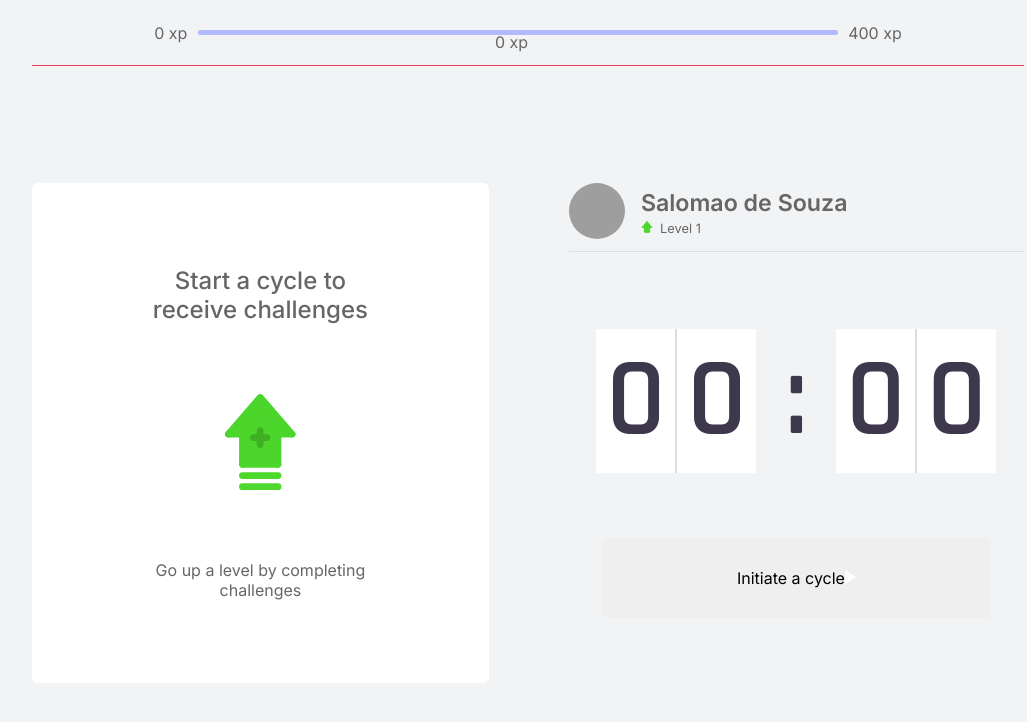
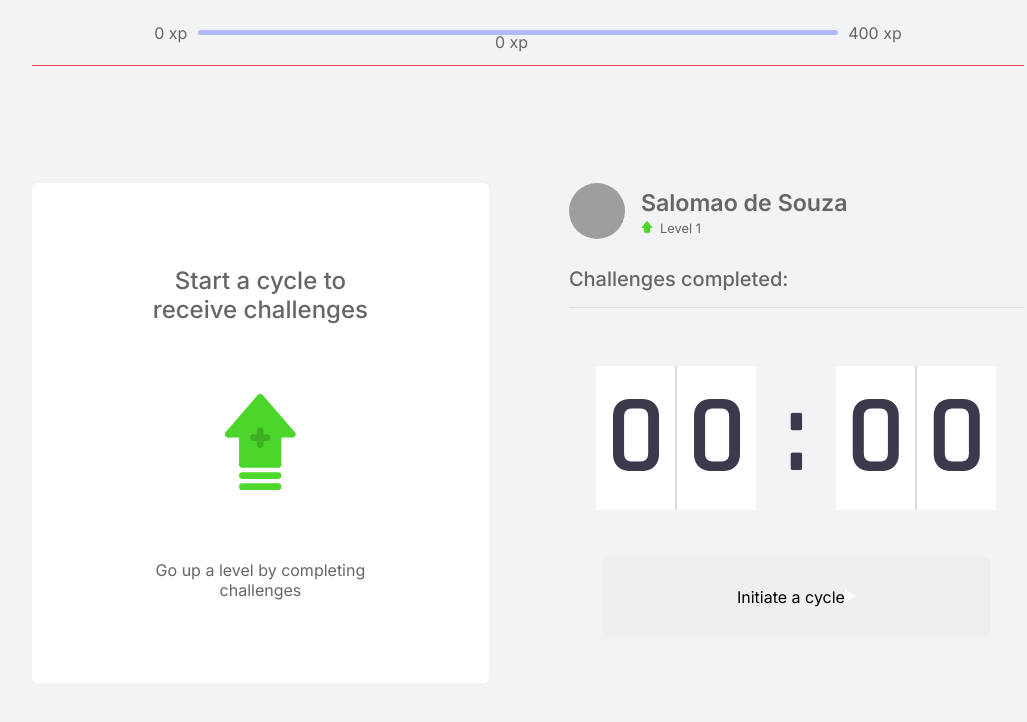
Before and after one commit to ssdev-95/moveit, a Next.js app: page / in a window 1280 px wide. Shown: the top 722 px of the page, without its empty margins (112-1139 px from the left). Built offline with nearby package versions, Linux system fonts and the light colour scheme; grey boxes are pictures that could not be loaded.

Commit message:
[UPDATE] CompletedChallenges

```diff
--- a/src/components/CompletedChallenges/completedchallenges.style.tsx
+++ b/src/components/CompletedChallenges/completedchallenges.style.tsx
@@ -6,14 +6,15 @@ export const CompletedChallengesContainer = styled.div`
     align-items: center;
     justify-content: space-between;
     border-bottom: 1px solid ${gray_line};
+    font-weight: 500;
 
-    font-weight: 500;
+    padding: 1rem 0;
+
+    span:first-child {
+        font-size: 1.25rem;
+    }
+
+    span:last-child {
+        font-size: 1rem;
+    }
 `
-
-// .completedChallengesContainer span:first-child {
-//     font-size: 1.5rem;
-// }
-
-// .completedChallengesContainer span:last-child {
-//     font-size: 1rem;
-// }
--- a/src/components/CompletedChallenges/index.tsx
+++ b/src/components/CompletedChallenges/index.tsx
@@ -2,9 +2,14 @@ import React from 'react'
 
 import { CompletedChallengesContainer } from '@/components/CompletedChallenges/completedchallenges.style'
 
-export default function CompletedChallenges() {
+import { ChallengesCompletedProps } from '@/types'
+
+export default function CompletedChallenges({ challengesCompleted }: ChallengesCompletedProps) {
 
     return(
-        <CompletedChallengesContainer></CompletedChallengesContainer>
+        <CompletedChallengesContainer>
+            <span>{'Challenges completed:'}</span>
+            <span>{challengesCompleted}</span>
+        </CompletedChallengesContainer>
     );
 }
```
